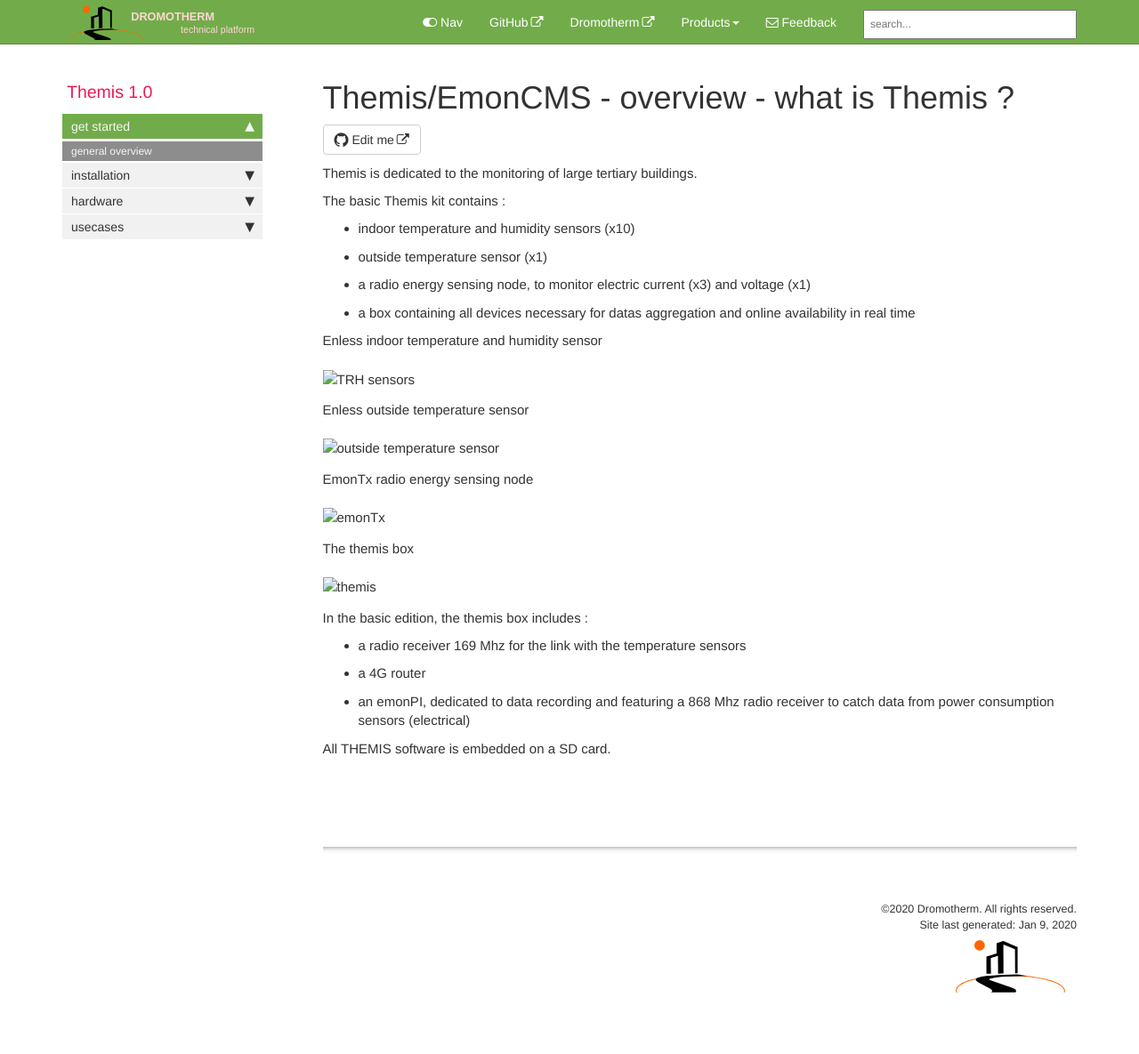
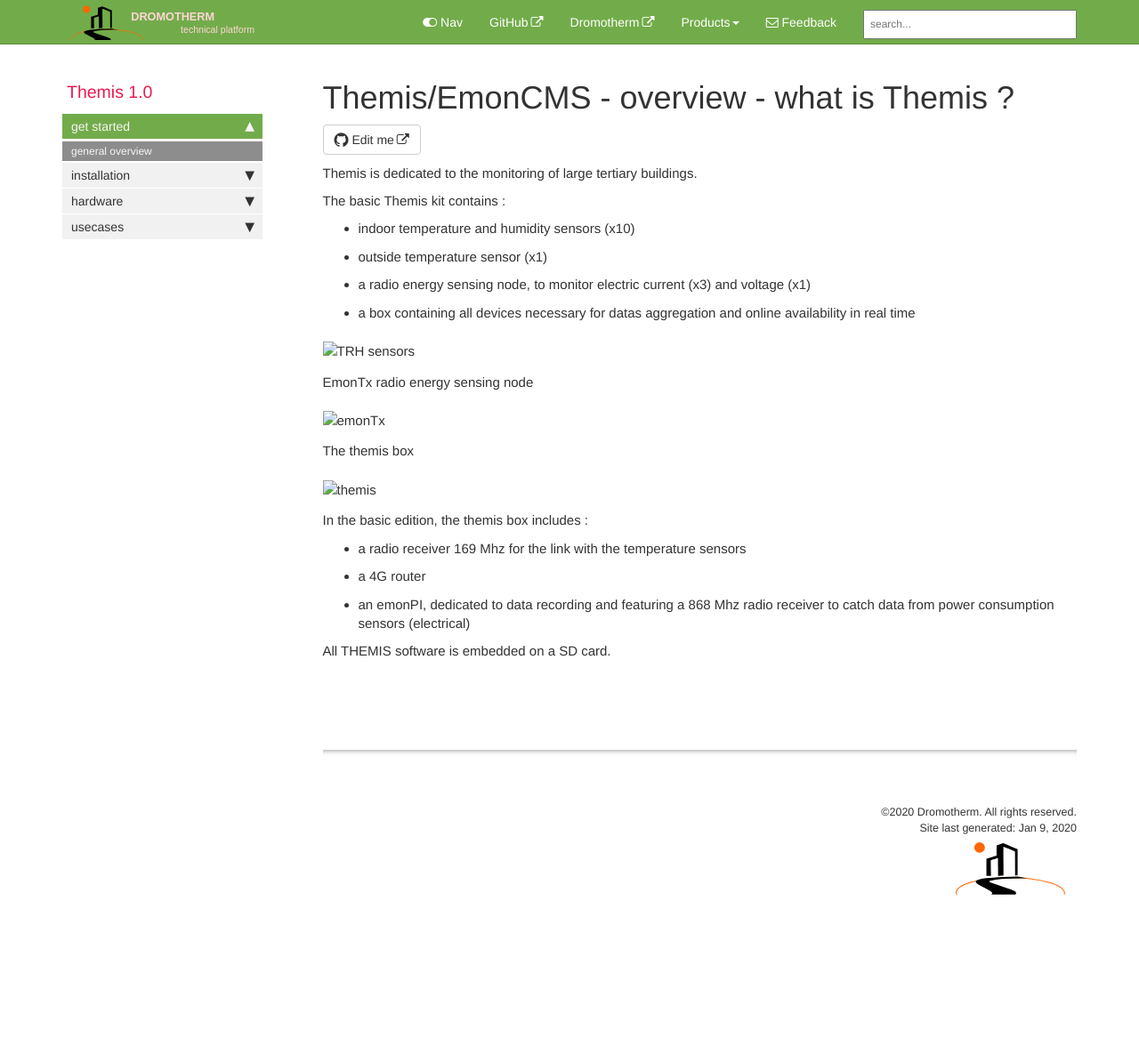
Before and after one commit to dromotherm/documentation, a Jekyll site: the page built from pages/themis/overview/overview.md, in a window 1280 px wide. Shown: the whole page at 89% size. Built offline with Jekyll 4.4.1, drawn with Linux system fonts in a browser that asks for light colours; comment, search, counter and statistics services are not loaded; after the commit the page ends 1075 px from its top, so only the background shows below that.

Commit message:
overview next

```diff
--- a/pages/themis/overview/overview.md
+++ b/pages/themis/overview/overview.md
@@ -11,13 +11,7 @@
 - a radio energy sensing node, to monitor electric current (x3) and voltage (x1)
 - a box containing all devices necessary for datas aggregation and online availability in real time
 
-Enless indoor temperature and humidity sensor
-
-![TRH sensors](TX_TEMP_AMB_700-021.png)
-
-Enless outside temperature sensor
-
-![outside temperature sensor](TX_TEMP_INS_800-021.png)
+![TRH sensors](TRH_indoor_outside.jpg)
 
 EmonTx radio energy sensing node
 
```
Also changed, not shown: pages/themis/overview/TRH_indoor_outside.jpg (added), 1 other file.
